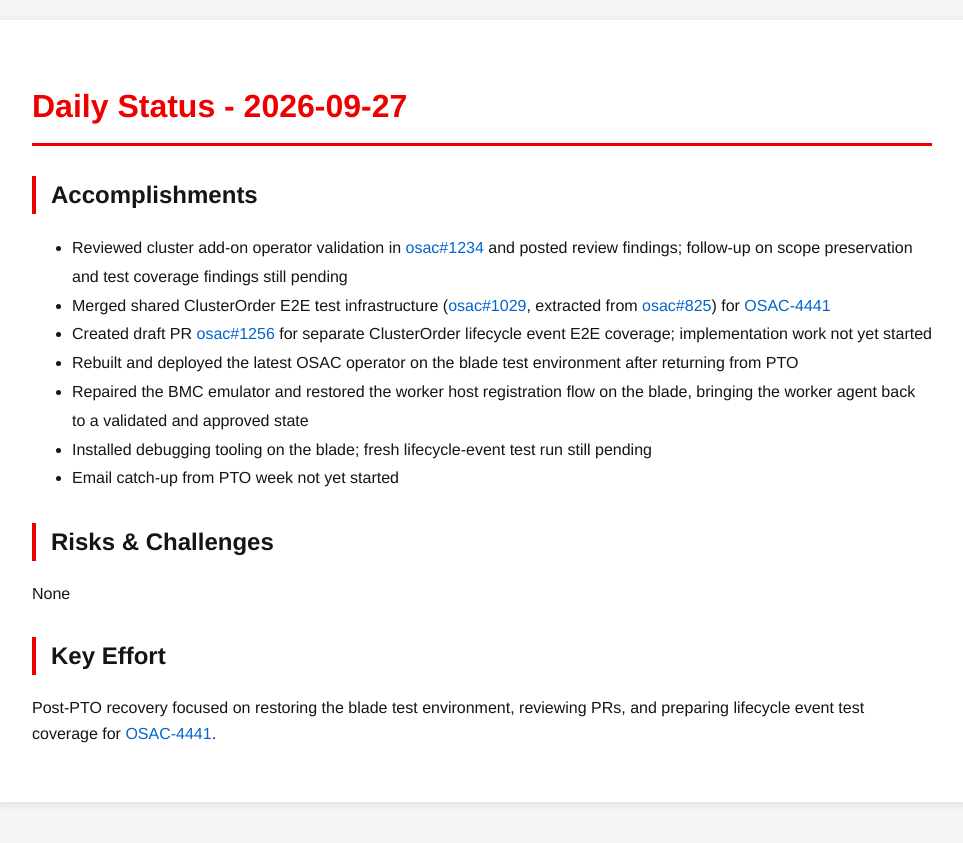
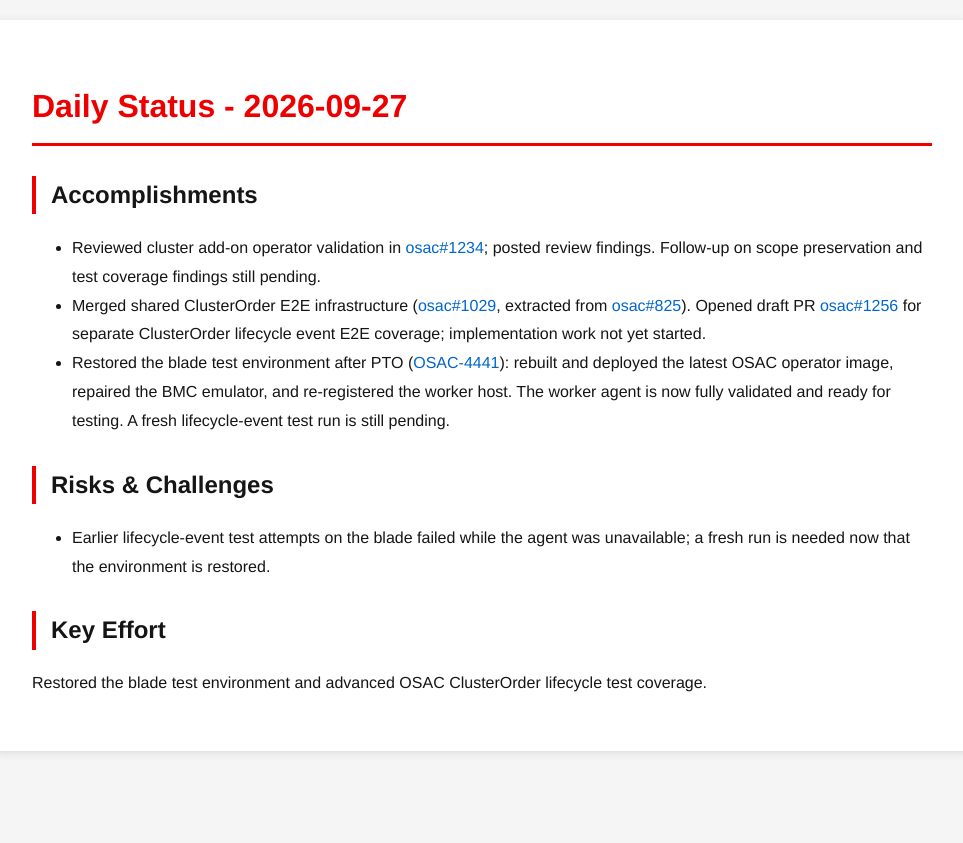
Before and after one commit to tzvatot/daily-status, a Jekyll site: the page built from 2026-09-27.md, in a window 1280 px wide. Shown: the top 843 px of the page, without its empty margins (158-1121 px from the left). Built offline with Jekyll 4.4.1, drawn with Linux system fonts in a browser that asks for light colours.

Commit message:
Daily status update - 2026-09-27

```diff
--- a/2026-09-27.md
+++ b/2026-09-27.md
@@ -7,16 +7,12 @@
 # Daily Status - 2026-09-27
 
 ## Accomplishments
-- Reviewed cluster add-on operator validation in [osac#1234](https://github.com/osac-project/osac/pull/1234) and posted review findings; follow-up on scope preservation and test coverage findings still pending
-- Merged shared ClusterOrder E2E test infrastructure ([osac#1029](https://github.com/osac-project/osac/pull/1029), extracted from [osac#825](https://github.com/osac-project/osac/pull/825)) for [OSAC-4441](https://redhat.atlassian.net/browse/OSAC-4441)
-- Created draft PR [osac#1256](https://github.com/osac-project/osac/pull/1256) for separate ClusterOrder lifecycle event E2E coverage; implementation work not yet started
-- Rebuilt and deployed the latest OSAC operator on the blade test environment after returning from PTO
-- Repaired the BMC emulator and restored the worker host registration flow on the blade, bringing the worker agent back to a validated and approved state
-- Installed debugging tooling on the blade; fresh lifecycle-event test run still pending
-- Email catch-up from PTO week not yet started
+- Reviewed cluster add-on operator validation in [osac#1234](https://github.com/osac-project/osac/pull/1234); posted review findings. Follow-up on scope preservation and test coverage findings still pending.
+- Merged shared ClusterOrder E2E infrastructure ([osac#1029](https://github.com/osac-project/osac/pull/1029), extracted from [osac#825](https://github.com/osac-project/osac/pull/825)). Opened draft PR [osac#1256](https://github.com/osac-project/osac/pull/1256) for separate ClusterOrder lifecycle event E2E coverage; implementation work not yet started.
+- Restored the blade test environment after PTO ([OSAC-4441](https://redhat.atlassian.net/browse/OSAC-4441)): rebuilt and deployed the latest OSAC operator image, repaired the BMC emulator, and re-registered the worker host. The worker agent is now fully validated and ready for testing. A fresh lifecycle-event test run is still pending.
 
 ## Risks & Challenges
-None
+- Earlier lifecycle-event test attempts on the blade failed while the agent was unavailable; a fresh run is needed now that the environment is restored.
 
 ## Key Effort
-Post-PTO recovery focused on restoring the blade test environment, reviewing PRs, and preparing lifecycle event test coverage for [OSAC-4441](https://redhat.atlassian.net/browse/OSAC-4441).
+Restored the blade test environment and advanced OSAC ClusterOrder lifecycle test coverage.
```
